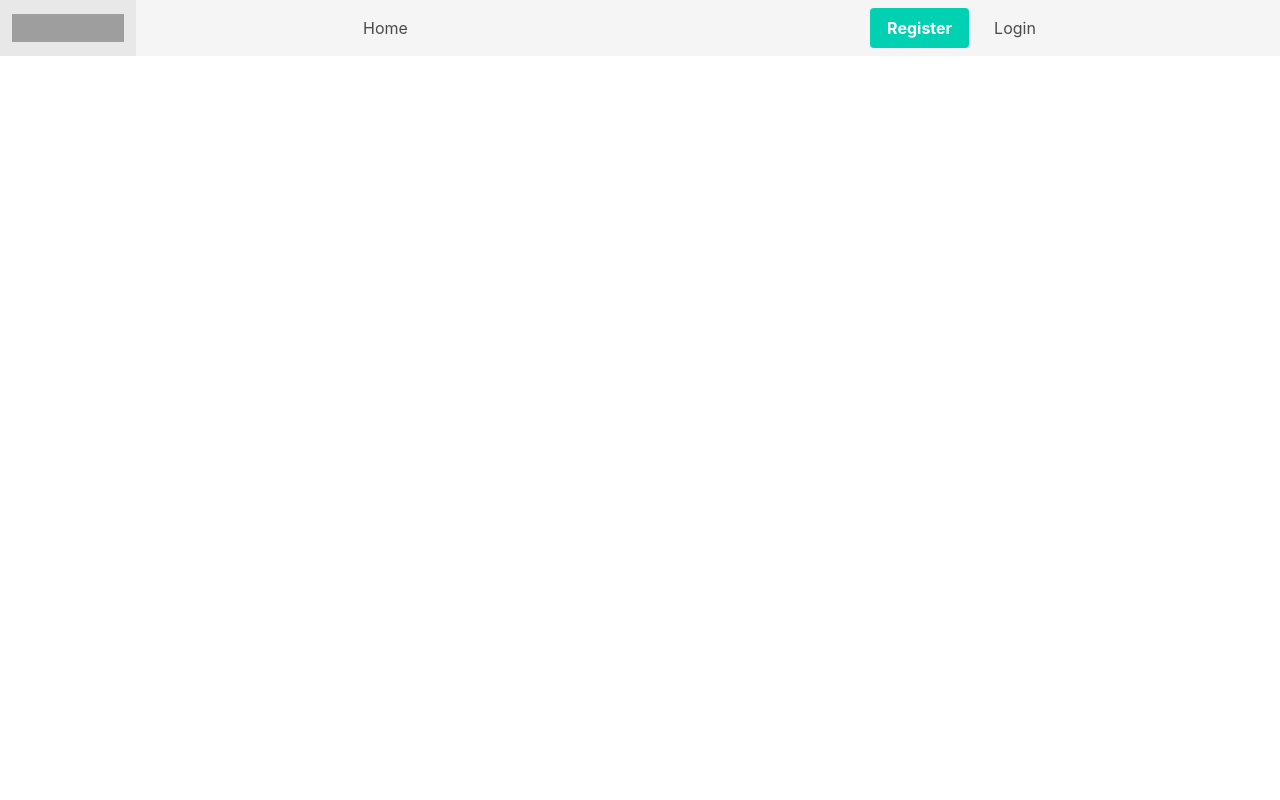
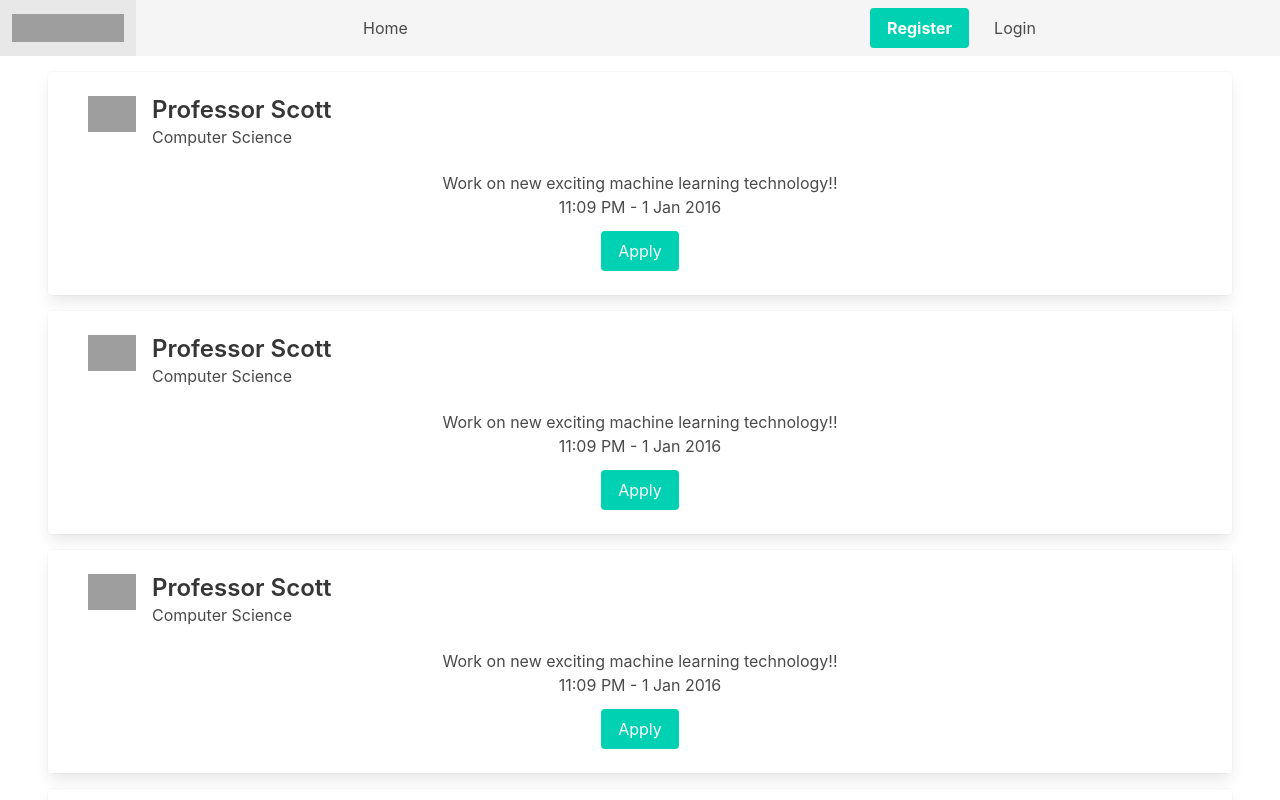
Before and after one commit to YogeshSeeni/research-finder, a React (Create React App) app: page /projects in a window 1280 px wide. Shown: the top 800 px of the page. Built offline with nearby package versions, Linux system fonts and the light colour scheme; grey boxes are pictures that could not be loaded.

Commit message:
Started Projects Page

```diff
--- a/src/App.js
+++ b/src/App.js
@@ -16,6 +16,7 @@ import Navbar from "./components/Navbar";
 import UserHome from './components/UserHome';
 import Logout from './components/Logout';
 import Profile from './components/Profile';
+import Projects from './components/Projects';
 
 
 // const firebaseConfig = {
@@ -52,6 +53,9 @@ function App() {
           <Route exact path="/profile">
             <Profile />
           </Route>
+          <Route exact path="/projects">
+            <Projects />
+          </Route>
           <Route exact path="/logout">
             <Logout />
           </Route>
--- a/src/components/Navbar.jsx
+++ b/src/components/Navbar.jsx
@@ -23,6 +23,9 @@ export default function Navbar() {
       </a>
       <a class="navbar-item" href="/profile">
         Profile
+      </a>
+      <a class="navbar-item" href="/projects">
+        Projects
       </a>
     </div>
 
--- /dev/null
+++ b/src/components/Project.jsx
@@ -0,0 +1,35 @@
+import React from "react";
+
+export default function Project(props) {
+  return (
+    <div>
+      <div class="card mx-6 mt-4">
+        <div class="card-content">
+          <div class="media">
+            <div class="media-left">
+              <figure class="image is-48x48">
+                <img
+                  src={props.imgURL}
+                  height="48"
+                  width="48"
+                />
+              </figure>
+            </div>
+            <div class="media-content">
+              <p class="title is-4">{props.name}</p>
+              <p class="subtitle is-6">{props.field}</p>
+            </div>
+          </div>
+
+          <div class="content has-text-centered">
+            {props.description}
+            <br />
+            <time datetime="2016-1-1">{props.time}</time>
+            <br />
+            <button class="button is-primary mt-3">Apply</button>
+          </div>
+        </div>
+      </div>
+    </div>
+  );
+}
--- /dev/null
+++ b/src/components/Projects.jsx
@@ -0,0 +1,16 @@
+import React from 'react'
+import Project from "./Project";
+
+export default function Projects() {
+    return (
+        <div>
+            <Project imgURL="https://www.pinkvilla.com/files/styles/amp_metadata_content_image/public/money-heist-season-4-professor_2.jpg" name="Professor Scott" field="Computer Science" description="Work on new exciting machine learning technology!!" time="11:09 PM - 1 Jan 2016"/>
+            <Project imgURL="https://www.pinkvilla.com/files/styles/amp_metadata_content_image/public/money-heist-season-4-professor_2.jpg" name="Professor Scott" field="Computer Science" description="Work on new exciting machine learning technology!!" time="11:09 PM - 1 Jan 2016"/>
+            <Project imgURL="https://www.pinkvilla.com/files/styles/amp_metadata_content_image/public/money-heist-season-4-professor_2.jpg" name="Professor Scott" field="Computer Science" description="Work on new exciting machine learning technology!!" time="11:09 PM - 1 Jan 2016"/>
+            <Project imgURL="https://www.pinkvilla.com/files/styles/amp_metadata_content_image/public/money-heist-season-4-professor_2.jpg" name="Professor Scott" field="Computer Science" description="Work on new exciting machine learning technology!!" time="11:09 PM - 1 Jan 2016"/>
+            <Project imgURL="https://www.pinkvilla.com/files/styles/amp_metadata_content_image/public/money-heist-season-4-professor_2.jpg" name="Professor Scott" field="Computer Science" description="Work on new exciting machine learning technology!!" time="11:09 PM - 1 Jan 2016"/>
+            <Project imgURL="https://www.pinkvilla.com/files/styles/amp_metadata_content_image/public/money-heist-season-4-professor_2.jpg" name="Professor Scott" field="Computer Science" description="Work on new exciting machine learning technology!!" time="11:09 PM - 1 Jan 2016"/>
+            <Project imgURL="https://www.pinkvilla.com/files/styles/amp_metadata_content_image/public/money-heist-season-4-professor_2.jpg" name="Professor Scott" field="Computer Science" description="Work on new exciting machine learning technology!!" time="11:09 PM - 1 Jan 2016"/>
+        </div>
+    )
+}
```
